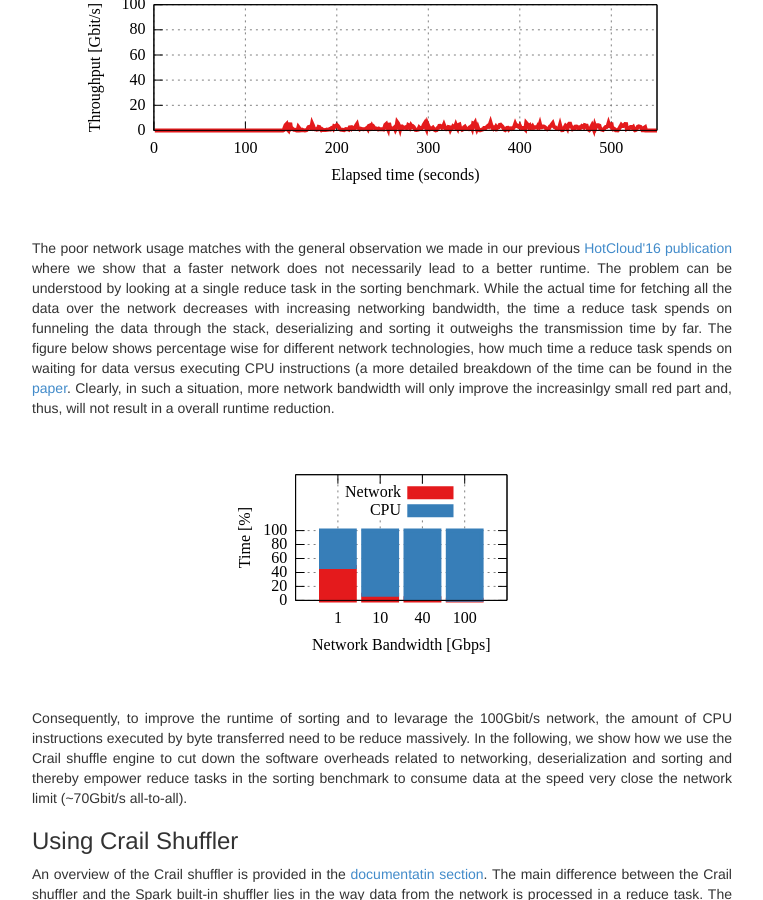
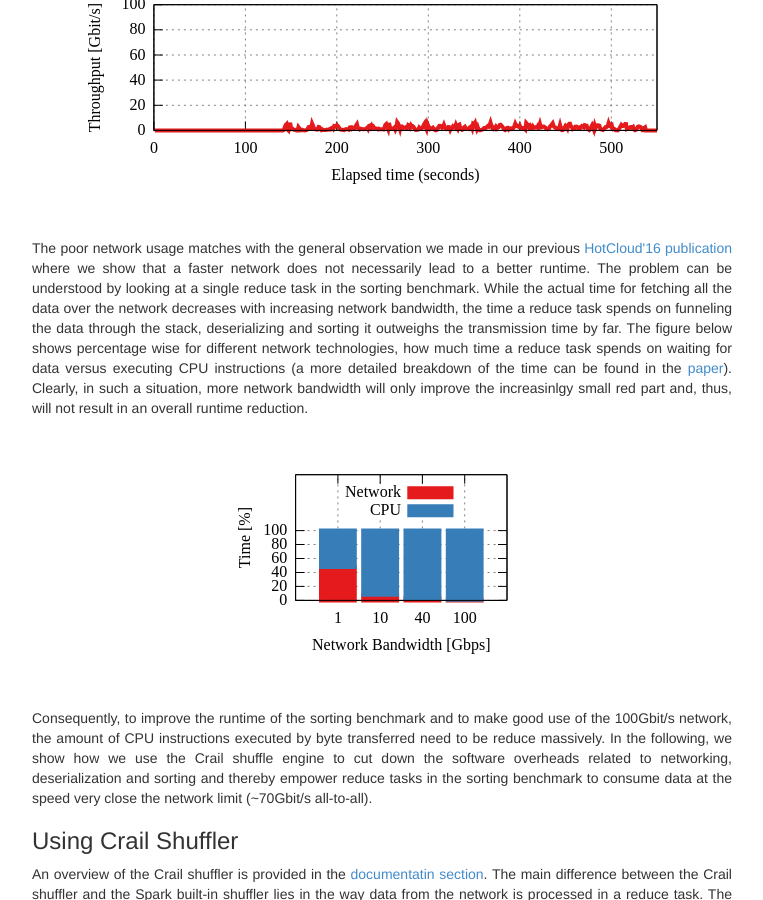
Before and after one commit to apache/incubator-crail-website, a Jekyll site: the page built from _posts/blog/2017-01-1-sorting.md, in a window 1280 px wide and 900 px high, scrolled down 1659 px. Shown: the whole window, without its empty margins (258-1021 px from the left). Built offline with Jekyll 4.4.1, drawn with Linux system fonts in a browser that asks for light colours; comment, search, counter and statistics services are not loaded.

Commit message:
Update 2017-01-1-sorting.md

```diff
--- a/_posts/blog/2017-01-1-sorting.md
+++ b/_posts/blog/2017-01-1-sorting.md
@@ -125,7 +125,7 @@
 
 <div style="text-align: justify">
 <p>
-The poor network usage matches with the general observation we made in our previous <a href="http://dl.acm.org/citation.cfm?id=3027062">HotCloud'16 publication</a> where we show that a faster network does not necessarily lead to a better runtime. The problem can be understood by looking at a single reduce task in the sorting benchmark. While the actual time for fetching all the data over the network decreases with increasing networking bandwidth, the time a reduce task spends on funneling the data through the stack, deserializing and sorting it outweighs the transmission time by far. The figure below shows percentage wise for different network technologies, how much time a reduce task spends on waiting for data versus executing CPU instructions (a more detailed breakdown of the time can be found in the <a href="http://dl.acm.org/citation.cfm?id=3027062">paper</a>. Clearly, in such a situation, more network bandwidth will only improve the increasinlgy small red part and, thus, will not result in a overall runtime reduction.
+The poor network usage matches with the general observation we made in our previous <a href="http://dl.acm.org/citation.cfm?id=3027062">HotCloud'16 publication</a> where we show that a faster network does not necessarily lead to a better runtime. The problem can be understood by looking at a single reduce task in the sorting benchmark. While the actual time for fetching all the data over the network decreases with increasing network bandwidth, the time a reduce task spends on funneling the data through the stack, deserializing and sorting it outweighs the transmission time by far. The figure below shows percentage wise for different network technologies, how much time a reduce task spends on waiting for data versus executing CPU instructions (a more detailed breakdown of the time can be found in the <a href="http://dl.acm.org/citation.cfm?id=3027062">paper</a>). Clearly, in such a situation, more network bandwidth will only improve the increasinlgy small red part and, thus, will not result in an overall runtime reduction.
 </p>
 </div>
 
@@ -135,7 +135,7 @@
 
 <div style="text-align: justify">
 <p>
-Consequently, to improve the runtime of sorting and to levarage the 100Gbit/s network, the amount of CPU instructions executed by byte transferred need to be reduce massively. In the following, we show how we use the Crail shuffle engine to cut down the software overheads related to networking, deserialization and sorting and thereby empower reduce tasks in the sorting benchmark to consume data at the speed very close the network limit (~70Gbit/s all-to-all).
+Consequently, to improve the runtime of the sorting benchmark and to make good use of the 100Gbit/s network, the amount of CPU instructions executed by byte transferred need to be reduce massively. In the following, we show how we use the Crail shuffle engine to cut down the software overheads related to networking, deserialization and sorting and thereby empower reduce tasks in the sorting benchmark to consume data at the speed very close the network limit (~70Gbit/s all-to-all).
 </p>
 </div>
 
```
